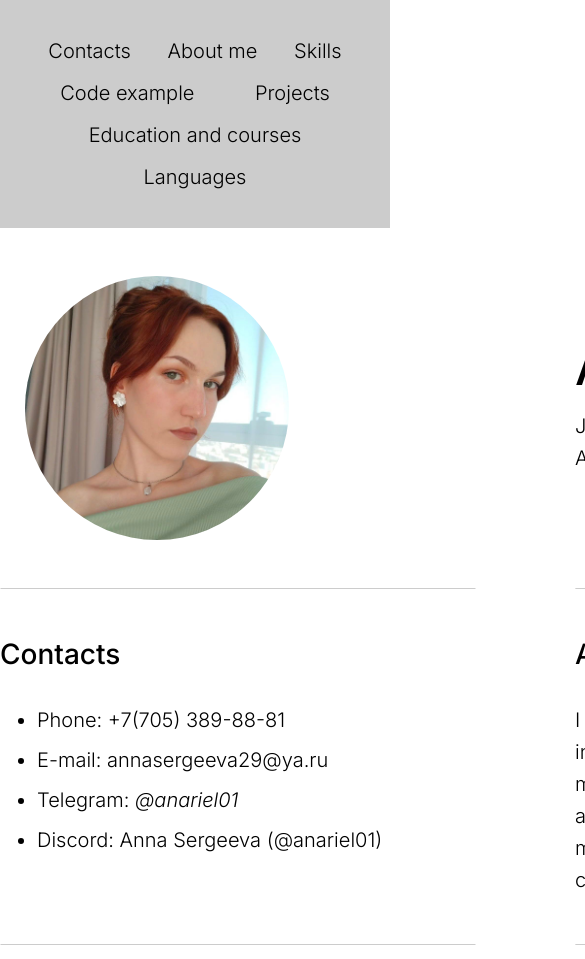
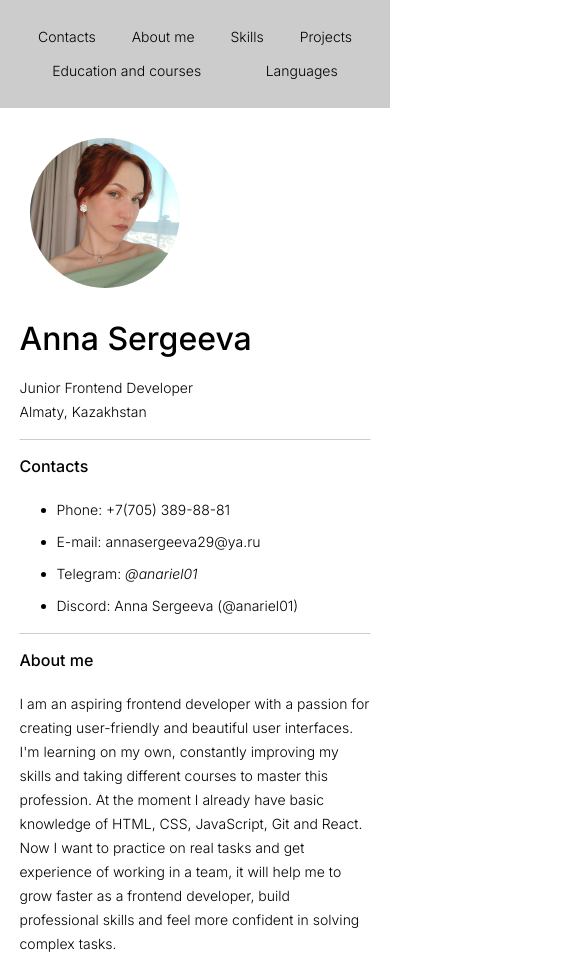
Before and after one commit to anariel01/rsschool-cv, a plain HTML site: page index.html in a window 390 px wide. Shown: the top 959 px of the page, 585 px wide, since content can reach past the window. Drawn offline with nearby package versions, Linux system fonts and the light colour scheme.

Commit message:
style: add media

```diff
--- a/index.html
+++ b/index.html
@@ -23,7 +23,7 @@
             <li class="nav-item"><a href="#contacts">Contacts</a></li>
             <li class="nav-item"><a href="#about">About me</a></li>
             <li class="nav-item"><a href="#skills">Skills</a></li>
-            <li class="nav-item"><a href="#code">Code example</a></li>
+            <!-- <li class="nav-item"><a href="#code">Code example</a></li> -->
             <li class="nav-item"><a href="#projects">Projects</a></li>
             <li class="nav-item">
               <a href="#education">Education and courses</a>
@@ -73,13 +73,13 @@
           <h2 class="section-title">Skills</h2>
           <ul class="skills-list">
             <li class="skills-item">HTML</li>
-            <li class="skills-item">CSS/Tailwind/SCSS</li>
+            <li class="skills-item">CSS</li>
             <li class="skills-item">JavaScript</li>
             <li class="skills-item">React JS (Redux / Router)</li>
             <li class="skills-item">Git, GitHub</li>
           </ul>
         </section>
-        <section class="section" id="code">
+        <!-- <section class="section" id="code">
           <h2 class="section-title">Code example</h2>
           <p>
             "Hello, Name or World!" KATA from CODEWARS: Define a method hello
@@ -94,7 +94,7 @@
    const a = name.slice(0, 1).toUpperCase() + name.slice(1).toLowerCase();
    return `Hello, ${a}!`;
   }</code></pre>
-        </section>
+        </section> -->
         <section class="section" id="projects">
           <h2 class="section-title">Projects</h2>
           <ul class="projects-list">
--- a/style.css
+++ b/style.css
@@ -65,16 +65,18 @@ span {
   font-weight: 500;
 }
 .container {
-  max-width: 1440px;
+  max-width: 1000px;
   margin: 0 auto;
 }
 .main-container {
   display: grid;
   grid-template-columns: repeat(2, 1fr);
-  row-gap: 96px;
-  column-gap: 100px;
+  row-gap: 98px;
+  column-gap: 5%;
   margin-bottom: 48px;
   margin-top: 48px;
+  padding-left: 5%;
+  padding-right: 5%;
 }
 .footer-container {
   display: flex;
@@ -99,7 +101,6 @@ span {
   display: flex;
   flex-wrap: wrap;
   justify-content: space-around;
-  gap: 10px;
   margin: 10px;
   padding: 0;
   list-style: none;
@@ -125,7 +126,7 @@ span {
   height: 100%;
 }
 .english {
-  width: 475px;
+  width: 100%;
   margin-top: 32px;
   border-radius: 15%;
 }
@@ -147,3 +148,70 @@ span {
   flex-direction: column;
   justify-content: center;
 }
+
+
+@media (max-width: 765px) {
+  body {
+      font-size: 16px;
+  line-height: 28px;
+  font-weight: 300;
+  }
+h1 {
+  font-size: 36px;
+  line-height: 46px;
+}
+h2 {
+  font-size: 20px;
+  line-height: 28px;
+}
+.nav-list {
+
+  justify-content: space-between;
+}
+}
+
+@media (max-width: 625px) {
+  body {
+      font-size: 14px;
+  line-height: 24px;
+  font-weight: 300;
+  }
+h1 {
+  font-size: 32px;
+  line-height: 42px;
+}
+h2 {
+  font-size: 16px;
+  line-height: 24px;
+  margin-bottom: 20px;
+}
+  .main-container {
+    margin-bottom: 30px;
+  margin-top: 30px;
+  display: block;
+
+}
+.section {
+  margin-bottom: 30px;
+}
+
+.section:not(#photo, #profile):before {
+  top: -15px;
+
+}
+.english {
+display: none;
+}
+.photo {
+  height: 150px;
+  width: 150px;
+  margin-left: 10px;
+  margin-bottom: 30px;
+}
+
+.nav-list {
+gap: 10px;
+ justify-content: space-around;
+  margin: 0;
+}
+}
```
